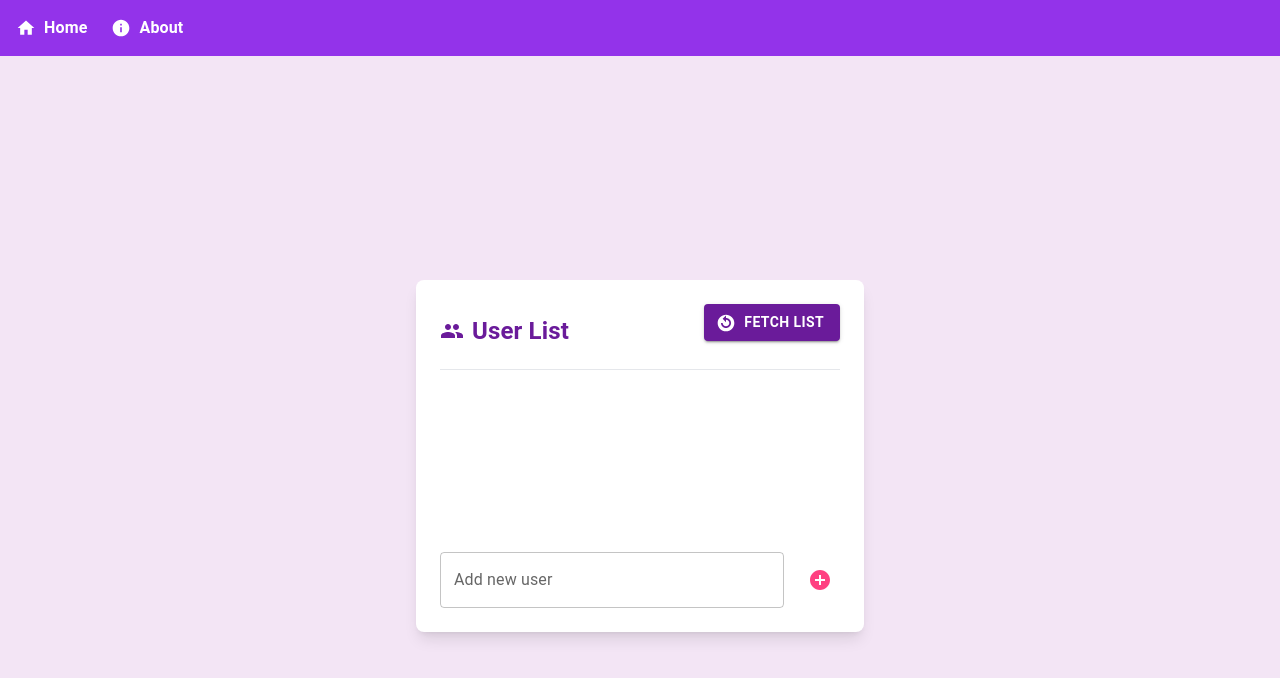
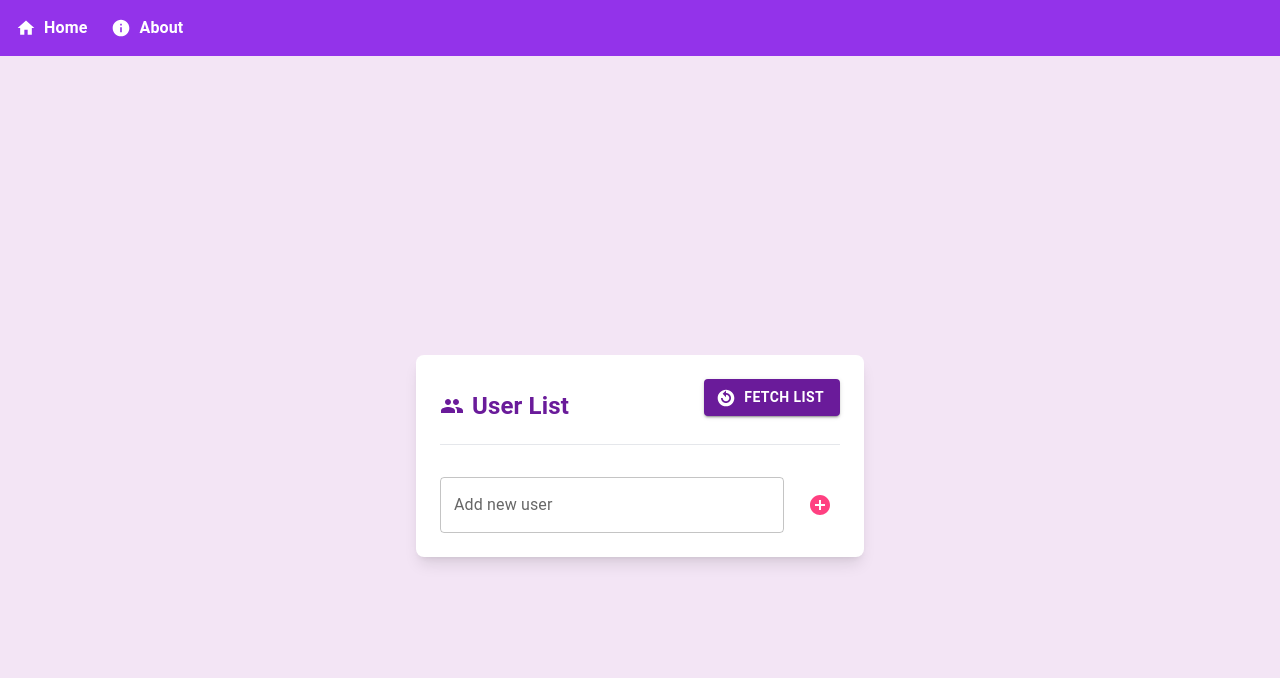
Before and after one commit to Junotas/React-Vite-TS-Tailwind-StartPage, a React (Vite) app: page / in a window 1280 px wide. Shown: the top 678 px of the page. Built offline with nearby package versions, Linux system fonts and the light colour scheme.

Commit message:
added max size to the list

```diff
--- a/src/routes/index.tsx
+++ b/src/routes/index.tsx
@@ -43,7 +43,7 @@ export const Route = createFileRoute('/')({
             </Button>
           </div>
 
-          <div className="min-h-[150px]">
+          <div className="max-h-[250px] overflow-y-auto scrollbar-thin scrollbar-thumb-gray-400 scrollbar-track-gray-200">
             {isLoading ? (
               <p>Loading users...</p>
             ) : error ? (
```
